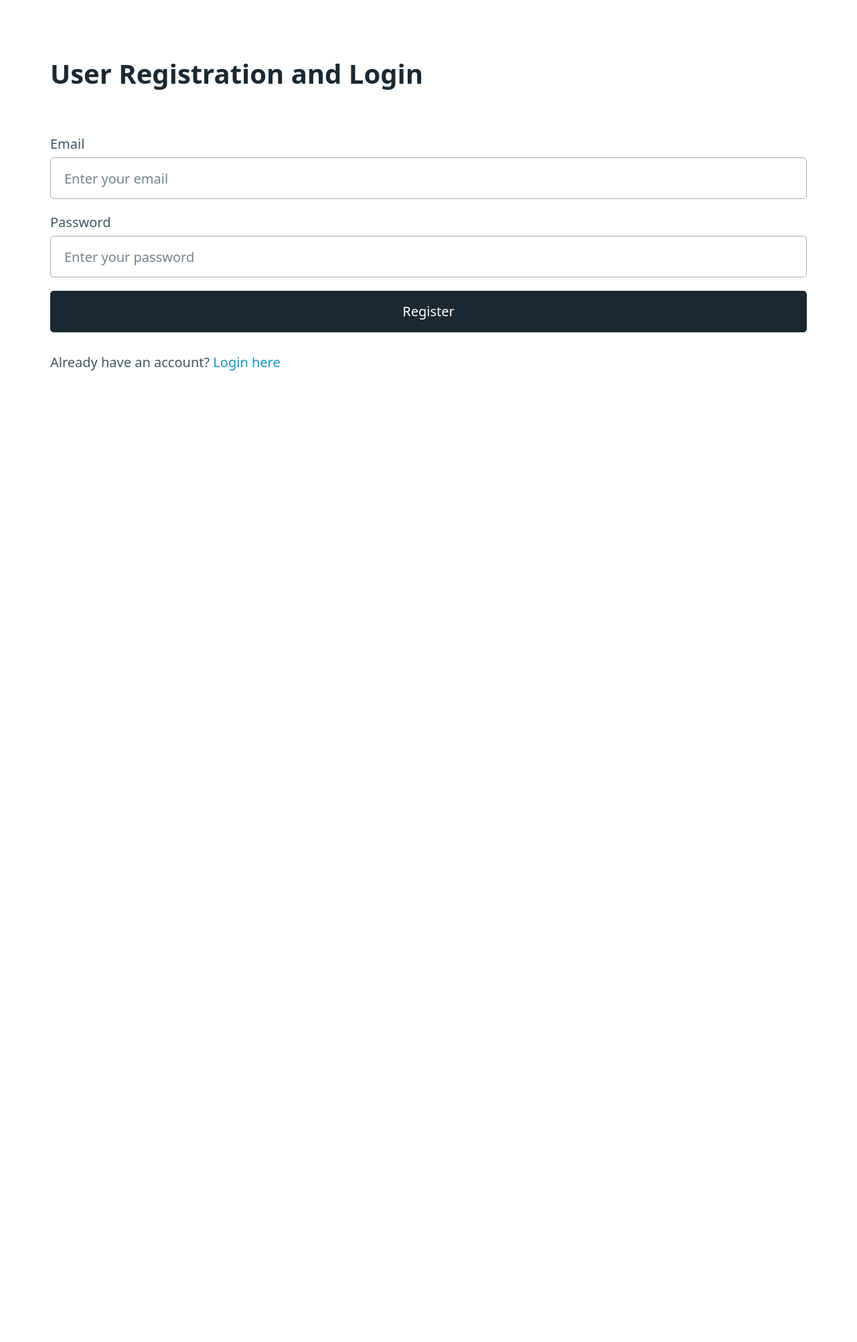
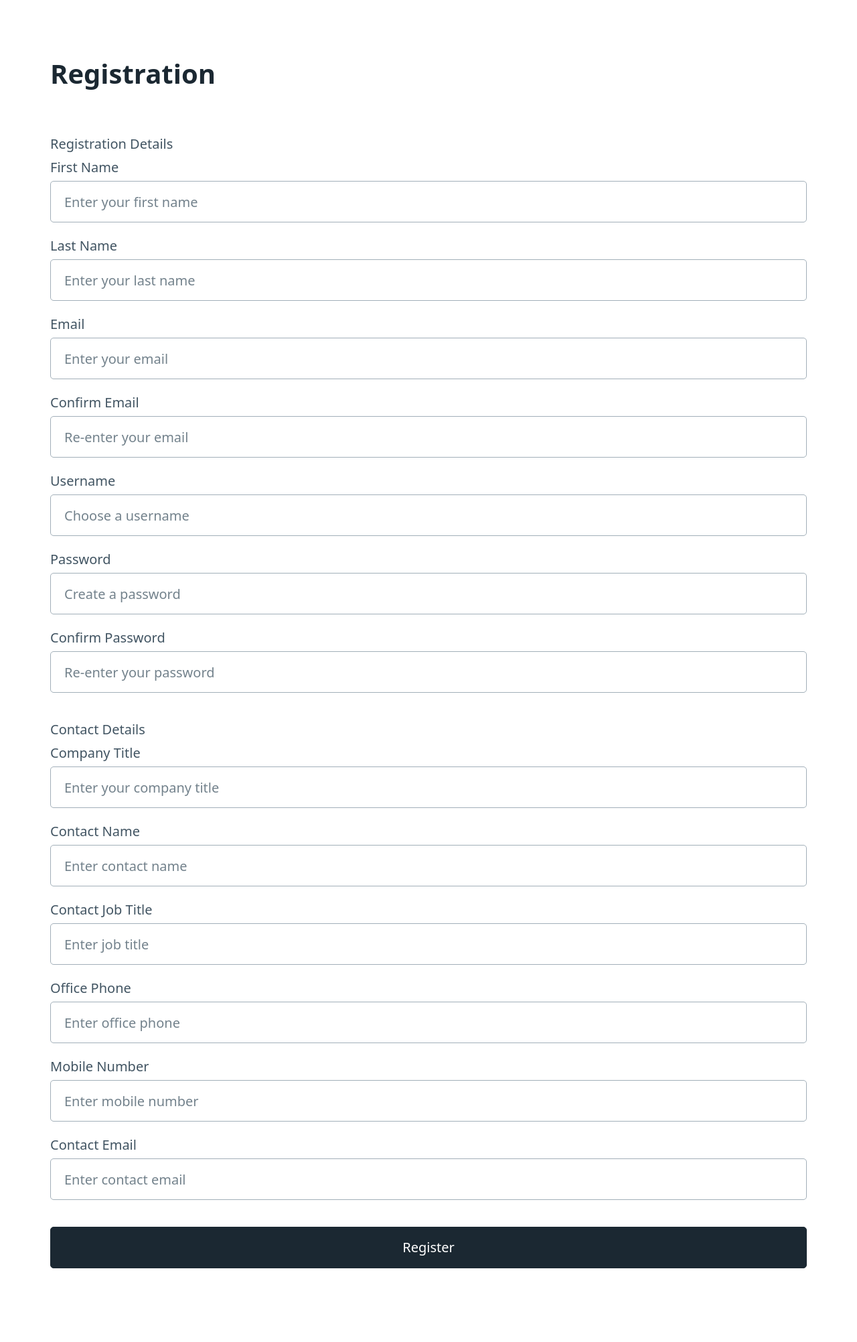
Before and after one commit to SLooM04/itcs333-project, a PHP site: page /register.php in a window 1280 px wide. Shown: the whole page at 67% size. Before the commit the page ends 553 px from the top, so only its background shows below. Run offline with PHP 8.4, Linux system fonts and the light colour scheme.

Commit message:
update the registration page to ask for more details

```diff
--- a/register.php
+++ b/register.php
@@ -1,7 +1,7 @@
 <?php
 session_start();
 
-// Simple in-memory storage (replace with a database in real-world scenarios)//we will update it when we do the database
+// Simple in-memory storage (replace with a database in real-world scenarios)
 if (!isset($_SESSION["users"])) {
     $_SESSION["users"] = [];
 }
@@ -10,24 +10,56 @@ $users = &$_SESSION["users"]; // Reference users array in session
 
 // Handle form submission
 if ($_SERVER["REQUEST_METHOD"] == "POST") {
+    $firstName = $_POST['first_name'];
+    $lastName = $_POST['last_name'];
     $email = $_POST['email'];
+    $confirmEmail = $_POST['confirm_email'];
+    $username = $_POST['username'];
     $password = $_POST['password'];
+    $confirmPassword = $_POST['confirm_password'];
+    $companyTitle = $_POST['company_title'];
+    $contactName = $_POST['contact_name'];
+    $jobTitle = $_POST['job_title'];
+    $officePhone = $_POST['office_phone'];
+    $mobileNumber = $_POST['mobile_number'];
+    $contactEmail = $_POST['contact_email'];
 
-    // Validate email and password inputs
-    if (filter_var($email, FILTER_VALIDATE_EMAIL) && !empty($password)) {
+    // Validation checks
+    if (
+        filter_var($email, FILTER_VALIDATE_EMAIL) &&
+        $email === $confirmEmail &&
+        !empty($username) &&
+        $password === $confirmPassword &&
+        !empty($companyTitle) &&
+        !empty($contactName) &&
+        !empty($jobTitle) &&
+        !empty($officePhone) &&
+        !empty($mobileNumber) &&
+        filter_var($contactEmail, FILTER_VALIDATE_EMAIL)
+    ) {
         // Hash the password
         $hashed_password = password_hash($password, PASSWORD_DEFAULT);
 
-        // Store user in session (replace with database storage in real applications)//we will update it when we do the database
-        $users[$email] = $hashed_password;
+        // Store user in session (replace with database storage in real applications)
+        $users[$email] = [
+            'first_name' => $firstName,
+            'last_name' => $lastName,
+            'username' => $username,
+            'password' => $hashed_password,
+            'company_title' => $companyTitle,
+            'contact_name' => $contactName,
+            'job_title' => $jobTitle,
+            'office_phone' => $officePhone,
+            'mobile_number' => $mobileNumber,
+            'contact_email' => $contactEmail,
+        ];
 
-        // Set a success message and redirect to login
         $_SESSION['registration_success'] = "Registration successful. You can now log in.";
-        sleep(3);
-        header("Location: login.php" ,);
+        sleep(2);
+        header("Location: login.php");
         exit();
     } else {
-        $_SESSION['registration_error'] = "Invalid email or password.";
+        $_SESSION['registration_error'] = "Invalid input. Please check all fields.";
     }
 }
 ?>
@@ -37,32 +69,109 @@ if ($_SERVER["REQUEST_METHOD"] == "POST") {
 <head>
   <meta charset="UTF-8">
   <meta name="viewport" content="width=device-width, initial-scale=1.0">
-  <title>Form Example</title>
+  <title>Registration</title>
   <link rel="stylesheet" href="https://unpkg.com/@picocss/pico@1.5.7/css/pico.min.css">
 </head>
 <body>
   <main class="container">
-    <h1>User Registration and Login</h1>
-    <form action = "register.php" method = "Post" id="sample-form">
+  <h1>Registration</h1>
+    <form action="register.php" method="POST">
+      <fieldset>
+        <legend>Registration Details</legend>
 
-      <!-- Email -->
-      <div id="email-container" class="form-group">
-        <label for="email">Email</label>
-        <input type="email" id="email" name="email" placeholder="Enter your email" required>
-      </div>
+        <!-- First Name -->
+        <div id="registration-first-name" class="form-group">
+          <label for="first_name">First Name</label>
+          <input type="text" id="first_name" name="first_name" placeholder="Enter your first name" required>
+        </div>
 
-      <!-- Password -->
-      <div id="password-container" class="form-group">
-        <label for="password">Password</label>
-        <input type="password" id="password" name="password" placeholder="Enter your password" required>
-      </div>
+        <!-- Last Name -->
+        <div id="registration-last-name" class="form-group">
+          <label for="last_name">Last Name</label>
+          <input type="text" id="last_name" name="last_name" placeholder="Enter your last name" required>
+        </div>
 
-      <!-- Submit Button -->
-      <div id="submit-container" class="form-group">
-        <button type="submit" class="contrast">Register</button>
+        <!-- Email -->
+        <div id="registration-email" class="form-group">
+          <label for="email">Email</label>
+          <input type="email" id="email" name="email" placeholder="Enter your email" required>
+        </div>
+
+        <!-- Confirm Email -->
+        <div id="registration-confirm-email" class="form-group">
+          <label for="confirm_email">Confirm Email</label>
+          <input type="email" id="confirm_email" name="confirm_email" placeholder="Re-enter your email" required>
+        </div>
+
+        <!-- Username -->
+        <div id="registration-username" class="form-group">
+          <label for="username">Username</label>
+          <input type="text" id="username" name="username" placeholder="Choose a username" required>
+        </div>
+
+        <!-- Password -->
+        <div id="registration-password" class="form-group">
+          <label for="password">Password</label>
+          <input type="password" id="password" name="password" placeholder="Create a password" required>
+        </div>
+
+        <!-- Confirm Password -->
+        <div id="registration-confirm-password" class="form-group">
+          <label for="confirm_password">Confirm Password</label>
+          <input type="password" id="confirm_password" name="confirm_password" placeholder="Re-enter your password" required>
+        </div>
+      </fieldset>
+
+      <fieldset>
+        <legend>Contact Details</legend>
+
+        <!-- Company Title -->
+        <div id="contact-company-title" class="form-group">
+          <label for="company_title">Company Title</label>
+          <input type="text" id="company_title" name="company_title" placeholder="Enter your company title" required>
+        </div>
+
+        <!-- Contact Name -->
+        <div id="contact-name" class="form-group">
+          <label for="contact_name">Contact Name</label>
+          <input type="text" id="contact_name" name="contact_name" placeholder="Enter contact name" required>
+        </div>
+
+        <!-- Job Title -->
+        <div id="contact-job-title" class="form-group">
+          <label for="job_title">Contact Job Title</label>
+          <input type="text" id="job_title" name="job_title" placeholder="Enter job title" required>
+        </div>
+
+        <!-- Office Phone -->
+        <div id="contact-office-phone" class="form-group">
+          <label for="office_phone">Office Phone</label>
+          <input type="text" id="office_phone" name="office_phone" placeholder="Enter office phone" required>
+        </div>
+
+        <!-- Mobile Number -->
+        <div id="contact-mobile-number" class="form-group">
+          <label for="mobile_number">Mobile Number</label>
+          <input type="text" id="mobile_number" name="mobile_number" placeholder="Enter mobile number" required>
+        </div>
+
+        <!-- Contact Email -->
+        <div id="contact-email" class="form-group">
+          <label for="contact_email">Contact Email</label>
+          <input type="email" id="contact_email" name="contact_email" placeholder="Enter contact email" required>
+        </div>
+      </fieldset>
+
+      <div id="form-submit" class="form-group">
+        <button type="submit" id="submit" class="contrast">Register</button>
       </div>
     </form>
-    <p>Already have an account? <a href="login.php">Login here</a></p>
+    </form>
+
+    <?php if (isset($_SESSION['registration_error'])){
+     echo "<p style= color: red;> ". $_SESSION['registration_error'] ."</p>";
+       unset($_SESSION['registration_error']); }?>
+
   </main>
 </body>
 </html>
```
